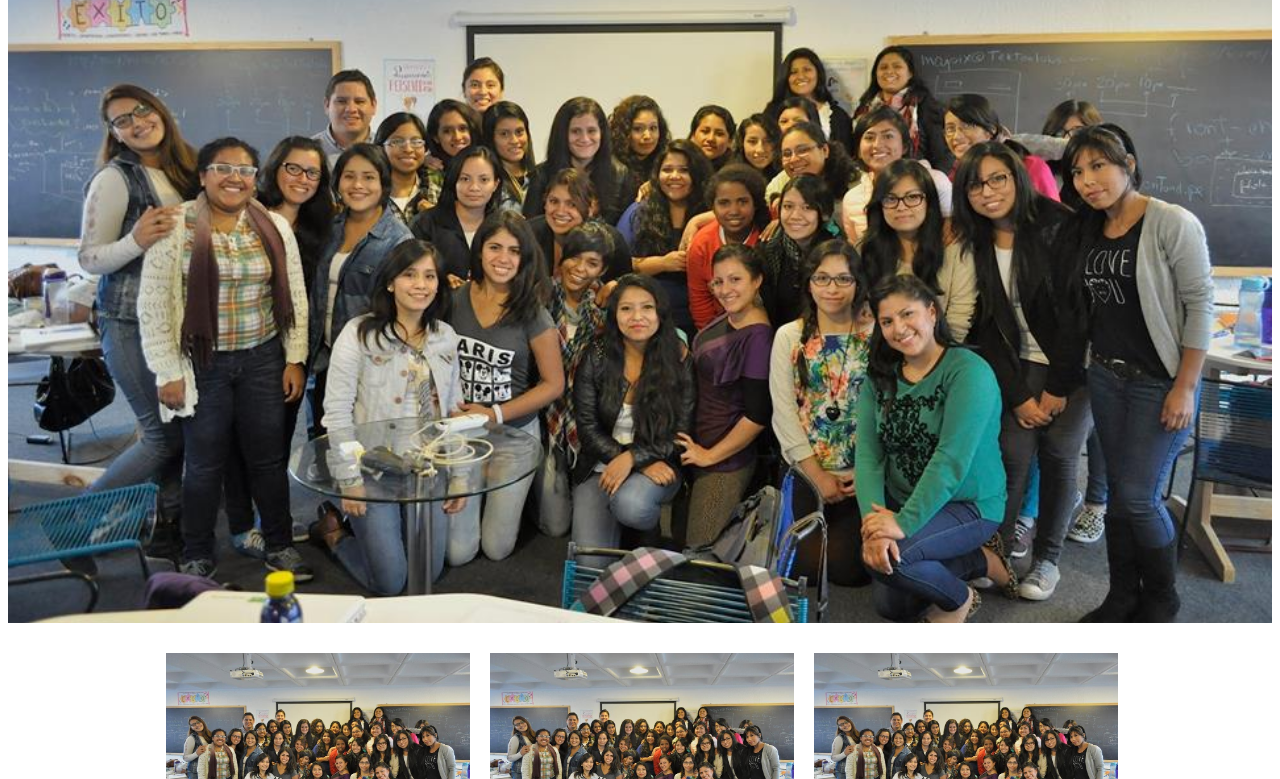
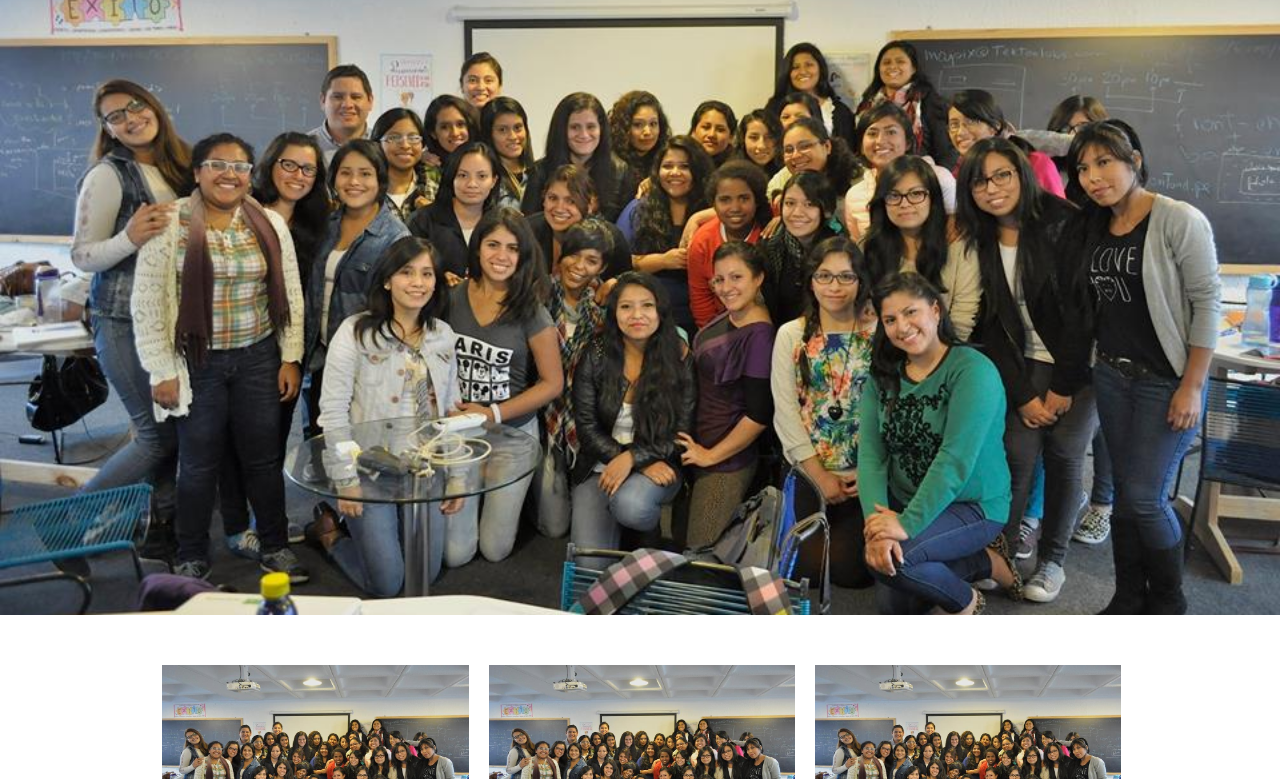
Before and after one commit to Sacunao/chicama, a plain HTML site: page index.html in a window 1280 px wide. Shown: the part 185-964 px from the top of the page. Drawn offline with nearby package versions, Linux system fonts and the light colour scheme.

Commit message:
mejorando el cover de la portada

```diff
--- a/css/main.css
+++ b/css/main.css
@@ -1,5 +1,7 @@
 *{
-	font-family: Open Sans;
+	font-family: "Open Sans";
+	margin: 0;
+	padding: 0;
 }
 /*HEADER*/
 header{
@@ -9,6 +11,7 @@ header{
 	height: 800px;
 	margin-bottom: 30px;
 }
+
 .sumate{
 	background-color: #FCB739;
 	border-radius: 5px;
@@ -17,26 +20,32 @@ header{
 	padding: 5px 10px;
 	width: 30%;
 }
+
 header a {
 	text-decoration: none;
 	color: #384037;
 	font-weight: bold;
 }
+
 nav{
 	margin: 60px 10px;
 	float: right;
 }
+
 header img{
 	margin-top: 80px;
 }
 
 /*SECCTION*/
+
 .imgsec{
 	margin: 0px 10px;
 }
+
 .imgsec > img{
 	margin: 0 auto;
 }
+
 section a{
 	text-decoration: none;
 	color: #384037;
@@ -45,6 +54,7 @@ section a{
 }
 
 /*FOOTER*/
+
 footer{
 	background-color: #323230;
 	clear: both;
@@ -52,6 +62,7 @@ footer{
 	padding: 30px 20px;
 	margin-top: 20px;
 }
+
 .pie{
 	display: inline-block;
 }
--- a/css/onepcssgrid.css
+++ b/css/onepcssgrid.css
@@ -46,7 +46,6 @@
 	max-width: 1000px;
 }
 
-/*
 .onerow {
 	margin-left: -14px;
 	margin-right: -14px;
@@ -60,12 +59,13 @@
 .onerow:after {
   clear: both;
 }
-*/
+
+/*
 .onerow {
 	clear: both;
 	padding: 0 10px;
 }
-
+*/
 
 
 
```
